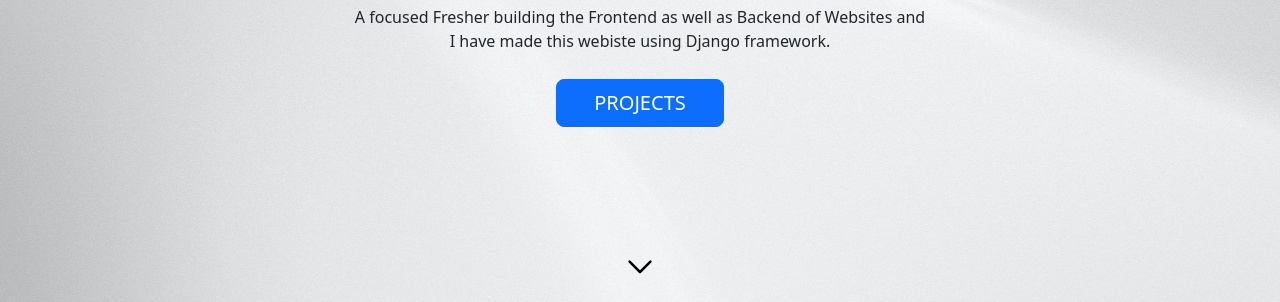
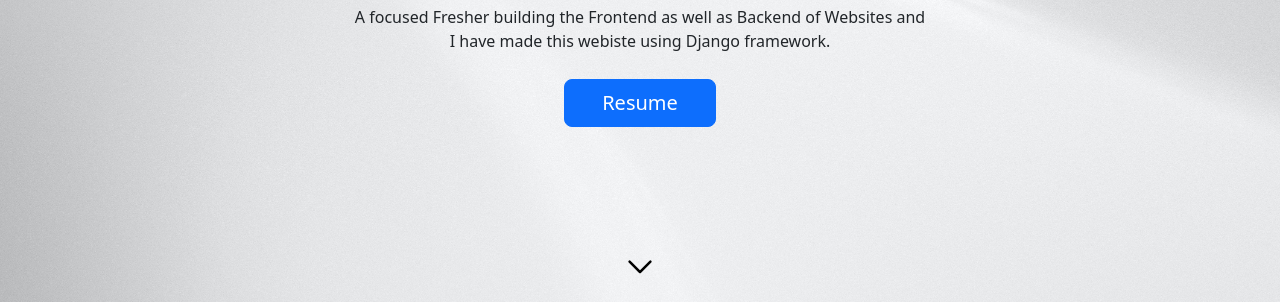
Before and after one commit to AnuragVerma137/Anurag-Verma, a Django app: page / in a window 1280 px wide. Shown: the part 321-623 px from the top of the page. Run offline with Django 4.2, Linux system fonts and the light colour scheme; some libraries are stand-ins or nearby versions.

Commit message:
Update home.html
Added resume

```diff
--- a/templates/testapp/home.html
+++ b/templates/testapp/home.html
@@ -51,7 +51,7 @@
         this
         webiste using Django framework.</p>
       <div class="button">
-        <a href="#projects" class="btn btn-primary btn-lg">&nbsp;&nbsp;&nbsp;&nbsp;PROJECTS&nbsp;&nbsp;&nbsp;&nbsp;</a>
+                <a href="https://drive.google.com/file/d/1A_mKopZNwCTyRQl4mmyPyeZCQbIrNrCG/view?usp=sharing" target="_blank" class="btn btn-primary btn-lg">&nbsp;&nbsp;&nbsp;&nbsp;Resume&nbsp;&nbsp;&nbsp;&nbsp;</a>
       </div>
     </div>
 
```
